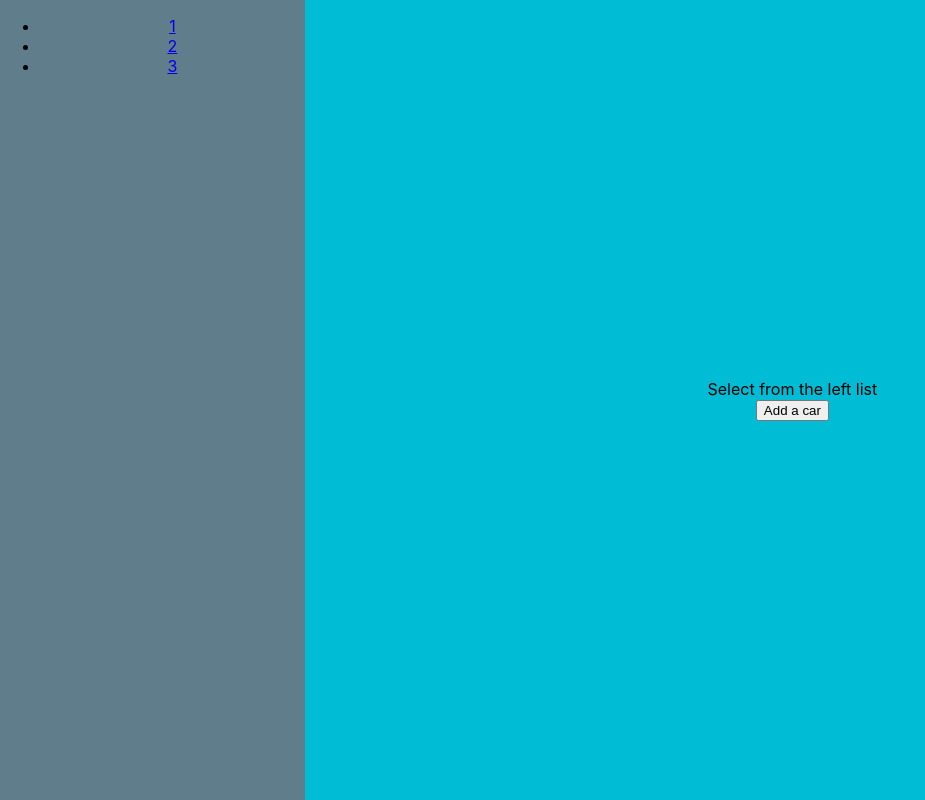
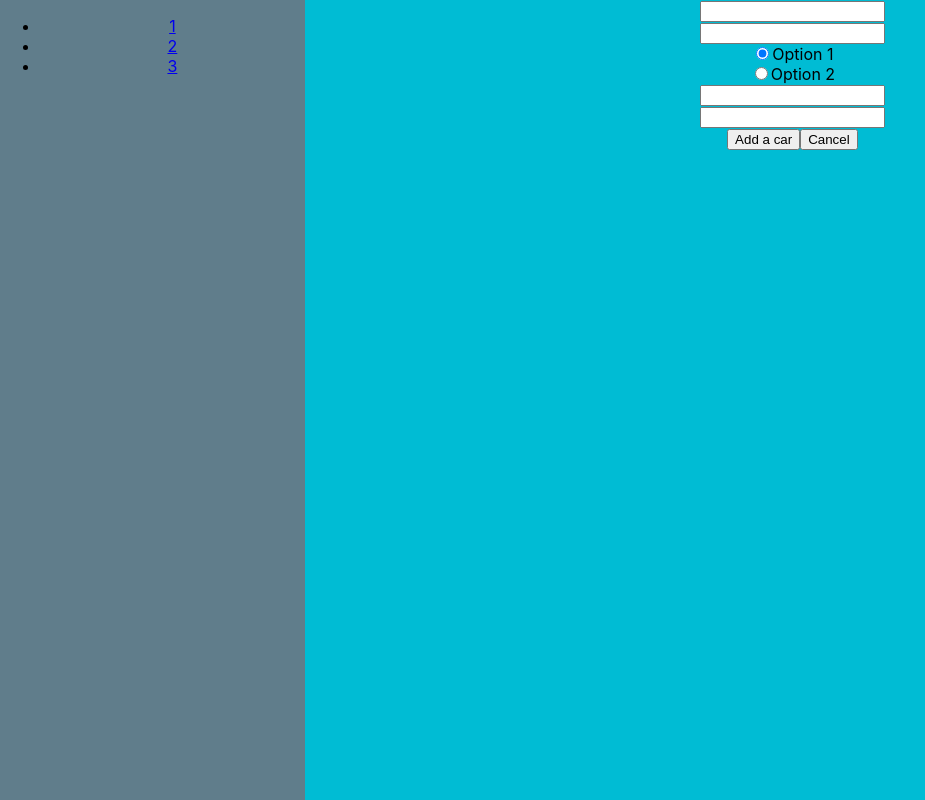
Before and after one commit to hichriHoussem/car-catalog-web-app, a React (Create React App) app: page / in a window 1280 px wide. Both pictures are taken after a click on the button "Add a car". Shown: the whole page, without its empty margins (0-925 px from the left). Built offline with nearby package versions, Linux system fonts and the light colour scheme.

Commit message:
new car form + new components

```diff
--- /dev/null
+++ b/src/components/Car/EmptyList.tsx
@@ -0,0 +1,68 @@
+import React, { useState } from 'react';
+import Field from './Field';
+
+interface NewCar {
+  model?: string;
+  manufacturer?: string;
+  transmission?: string;
+  co2?: number;
+  image?: string;
+}
+
+const EmptyList: React.FC = () => {
+  const [isEditMode, setIsEditMode] = useState<boolean>(false);
+  const [values, setValues] = useState<NewCar>({});
+
+  const cars = localStorage.getItem('cars');
+
+  const editFields = (target: string, value: string): void => {};
+
+  const changeMode = (): void => {
+    setIsEditMode(true);
+  };
+
+  const handleAdd = (): void => {
+    setIsEditMode(true);
+  };
+
+  const handleCancel = (): void => {
+    setIsEditMode(false);
+  };
+
+  if (isEditMode) {
+    return (
+      <div className="right-side">
+        {['model', 'manufacturer', 'transmission', 'co2', 'image'].map(
+          (c: string) => (
+            <Field
+              editFields={editFields}
+              isEditMode={true}
+              key={c}
+              selector={c}
+            />
+          )
+        )}
+        <div className="car-action">
+          <button onClick={handleAdd}>Add a car</button>
+          <button onClick={handleCancel}>Cancel</button>
+        </div>
+      </div>
+    );
+  }
+
+  return (
+    <div className="right-side">
+      <div className="empty-message">
+        {cars && cars.length ? (
+          'Select from the left list'
+        ) : (
+          <div className="car-action">
+            <button onClick={changeMode}>Add a car</button>
+          </div>
+        )}
+      </div>
+    </div>
+  );
+};
+
+export default EmptyList;
--- /dev/null
+++ b/src/components/Car/Field.tsx
@@ -0,0 +1,70 @@
+import React from 'react';
+import Radio from '../Radio';
+
+interface FieldDetails {
+  car?: CarType;
+  selector: string;
+  isEditMode: boolean;
+  editFields?: (target: string, value: string) => void;
+}
+
+interface CarType {
+  id: number;
+  model: string;
+  manufacturer: string;
+  transmission: string;
+  co2: number;
+  image: string;
+}
+
+const getValidator = (selector: string) => {
+  return (input: string): string => 'test';
+};
+
+function CarInput(props: FieldDetails) {
+  const onInputChange = (e: React.FormEvent<HTMLInputElement>): void => {
+    const newValue = e.currentTarget.value;
+  };
+
+  const onRadioChange = (e: React.ChangeEvent<HTMLInputElement>): void => {};
+
+  let inputType = <input />;
+  let validator = getValidator(props.selector);
+
+  switch (props.selector) {
+    case 'model':
+      inputType = <input onChange={onInputChange} />;
+      break;
+    case 'manufacturer':
+      inputType = <input onChange={onInputChange} />;
+      break;
+    case 'transmission':
+      inputType = <Radio onChange={onRadioChange} />;
+      break;
+    case 'co2':
+      inputType = <input onChange={onInputChange} />;
+      break;
+    case 'image':
+      inputType = <input onChange={onInputChange} />;
+      break;
+
+    default:
+      inputType = <input onChange={onInputChange} />;
+      break;
+  }
+  return <div>{inputType}</div>;
+}
+
+function Field(props: FieldDetails) {
+  if (props.isEditMode || !props.car) {
+    return <CarInput {...props} />;
+  }
+  return (
+    <div>
+      <span>{props.selector}</span>
+      {props.car[props.selector]}
+    </div>
+  );
+}
+
+export default Field;
--- a/src/components/Car/index.tsx
+++ b/src/components/Car/index.tsx
@@ -1,5 +1,7 @@
 import React, { MouseEvent, useState } from 'react';
 import { RouteComponentProps } from 'react-router-dom';
+import EmptyList from './EmptyList';
+import Field from './Field';
 
 interface TParams {
   id: string;
@@ -41,46 +43,11 @@ const carsList = [
   },
 ];
 
-interface FieldDetails {
-  car: CarType;
-  selector: string;
-  isEditMode: boolean;
-}
-
-function CarInput(props: FieldDetails) {
-  return (
-    <div>
-      <input />
-    </div>
-  );
-}
-
-function Field(props: FieldDetails) {
-  if (props.isEditMode) {
-    return <CarInput {...props} />;
-  }
-  return (
-    <div>
-      <span>{props.selector}</span>
-      {props.car[props.selector]}
-    </div>
-  );
-}
-
 function Car({ match }: RouteComponentProps<TParams>) {
   const [isEditMode, setIsEditMode] = useState<boolean>(false);
 
   if (!match.params.id) {
-    return (
-      <div className="right-side">
-        <div className="empty-message">
-          Select from the left list
-          <div className="car-action">
-            <button>Add a car</button>
-          </div>
-        </div>{' '}
-      </div>
-    );
+    return <EmptyList />;
   }
 
   const selectedCar = carsList.filter(
--- /dev/null
+++ b/src/components/Radio/index.tsx
@@ -0,0 +1,36 @@
+import React, { useState } from 'react';
+
+interface RadioInput {
+  onChange?: (e: React.ChangeEvent<HTMLInputElement>) => void;
+}
+
+function Radio(props: RadioInput) {
+  return (
+    <div>
+      <div className="radio">
+        <label>
+          <input
+            type="radio"
+            value="option1"
+            checked={true}
+            onChange={props.onChange}
+          />
+          Option 1
+        </label>
+      </div>
+      <div className="radio">
+        <label>
+          <input
+            type="radio"
+            value="option2"
+            checked={false}
+            onChange={props.onChange}
+          />
+          Option 2
+        </label>
+      </div>
+    </div>
+  );
+}
+
+export default Radio;
```
